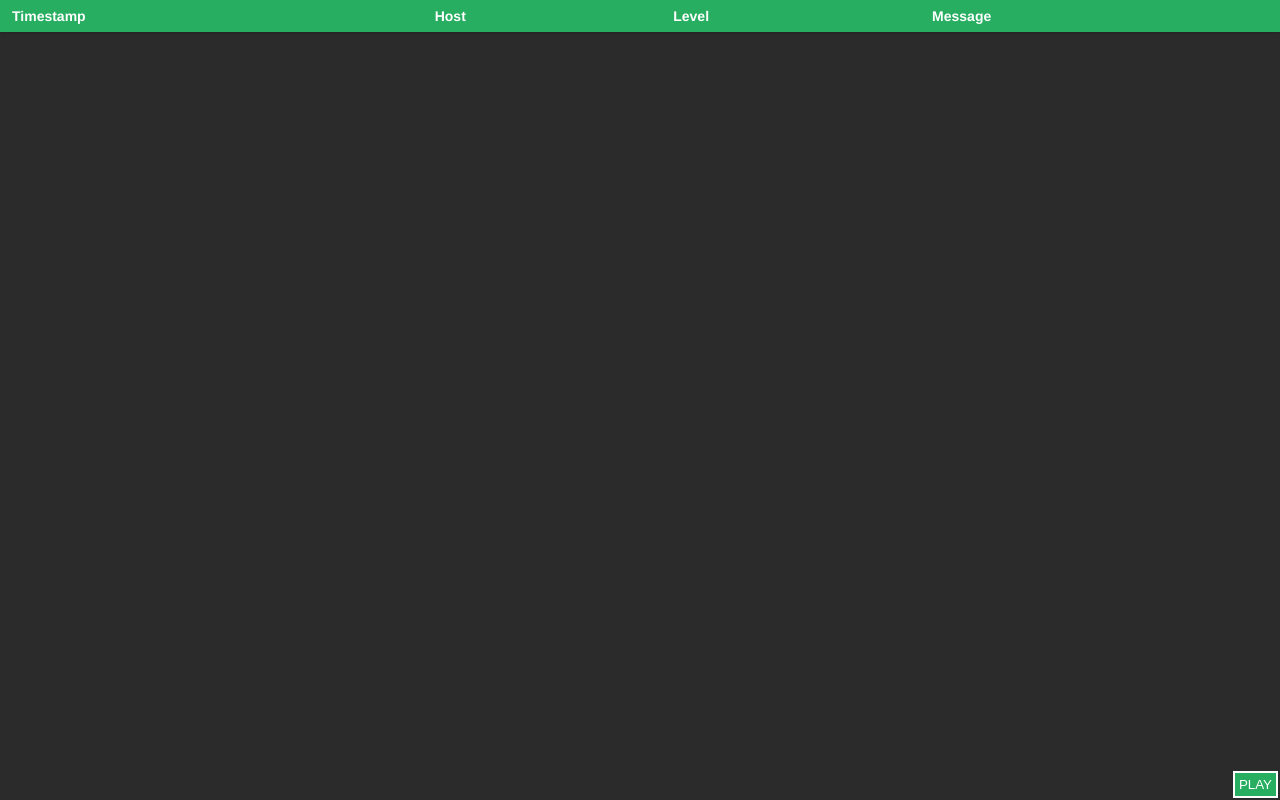
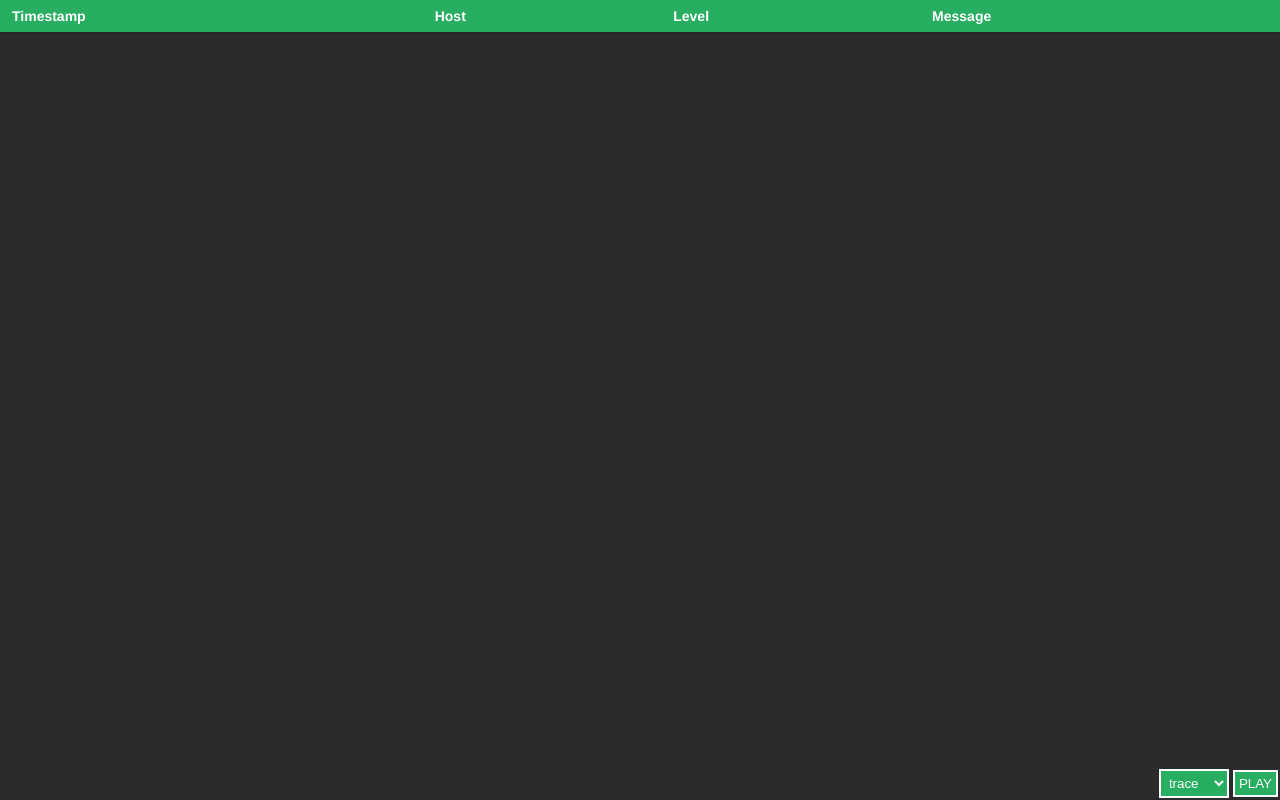
Before and after one commit to Skillbill/bunyan-logstream, a website: page public/index.html in a window 1280 px wide. Both pictures are taken after a click on the button "PAUSE". Drawn offline with Linux system fonts and the light colour scheme; no server answers.

Commit message:
filter log by levels

```diff
--- a/public/app.js
+++ b/public/app.js
@@ -1,14 +1,15 @@
 let maxLogLine = 100;
 let active = true;
 let messageDuringPause = [];
+let levelFilter = null;
 
 const levels = {
-  60: "fatal",
+  10: "trace",
+  20: "debug",
+  30: "info",
+  40: "warn",
   50: "error",
-  40: "warn",
-  30: "info",
-  20: "debug",
-  10: "trace"
+  60: "fatal"
 };
 
 const App = (function() {
@@ -21,7 +22,9 @@ const App = (function() {
   const appendCell = (row, content) => {
     const cell = document.createElement('div');
     cell.className = 'cell';
-    cell.textContent = content;
+    const cellContent = document.createElement('div');
+    cellContent.textContent = content;
+    cell.appendChild(cellContent);
     row.appendChild(cell);
   };
 
@@ -37,6 +40,10 @@ const App = (function() {
       const m = JSON.parse(e.data);
 
       console.log("log", m);
+
+      if(levelFilter && m.level < levelFilter) {
+        return;
+      }
 
       const log = document.getElementById('log');
 
@@ -57,6 +64,9 @@ const App = (function() {
       document.body.scrollTop = document.body.scrollHeight;
     } else {
       console.log('message skipped. I\'m pased');
+      if(messageDuringPause.length >= maxLogLine) {
+        messageDuringPause.shift();
+      }
       messageDuringPause.push(e);
     }
 
@@ -65,6 +75,30 @@ const App = (function() {
   function error(e) {
     console.error("error", e);
   }
+
+  const pauseButton = document.querySelector('button.pause');
+  pauseButton.addEventListener('click', () => {
+    if(App.isActive()) {
+      App.pause();
+      pauseButton.innerHTML = 'PLAY';
+    } else {
+      App.play();
+      pauseButton.innerHTML = 'PAUSE';
+    }
+  });
+
+  const selectFilter = document.querySelector('select.logtype');
+  for(let level in levels) {
+    var filter = document.createElement('option');
+    filter.innerHTML = levels[level];
+    filter.setAttribute('value', level);
+    selectFilter.appendChild(filter);
+  }
+
+  selectFilter.addEventListener('change', (e) => {
+    levelFilter = selectFilter.options[selectFilter.selectedIndex].value || null;
+    console.log("levelFilter", levelFilter);
+  });
 
   return {
     pause : () => {
@@ -86,14 +120,3 @@ const App = (function() {
   };
 
 })();
-
-const pauseButton = document.querySelector('button.pause');
-pauseButton.addEventListener('click', () => {
-  if(App.isActive()) {
-    App.pause();
-    pauseButton.innerHTML = 'PLAY';
-  } else {
-    App.play();
-    pauseButton.innerHTML = 'PAUSE';
-  }
-});
--- a/public/index.html
+++ b/public/index.html
@@ -25,7 +25,11 @@
         </div>
       </div>
     </div>
-    <button class="pause">PAUSE</button>
+    <div class="actions">
+      <select class="logtype">
+      </select>
+      <button class="pause">PAUSE</button>
+    </div>
     <script src="app.js"></script>
   </body>
 </html>
--- a/public/style.css
+++ b/public/style.css
@@ -85,10 +85,13 @@ body {
     }
 }
 
-button.pause {
+.actions {
     position: fixed;
     bottom: 2px;
     right: 2px;
+}
+
+button, select {
     border: 2px solid #FFF;
     padding: 4px;
     cursor: pointer;
```
